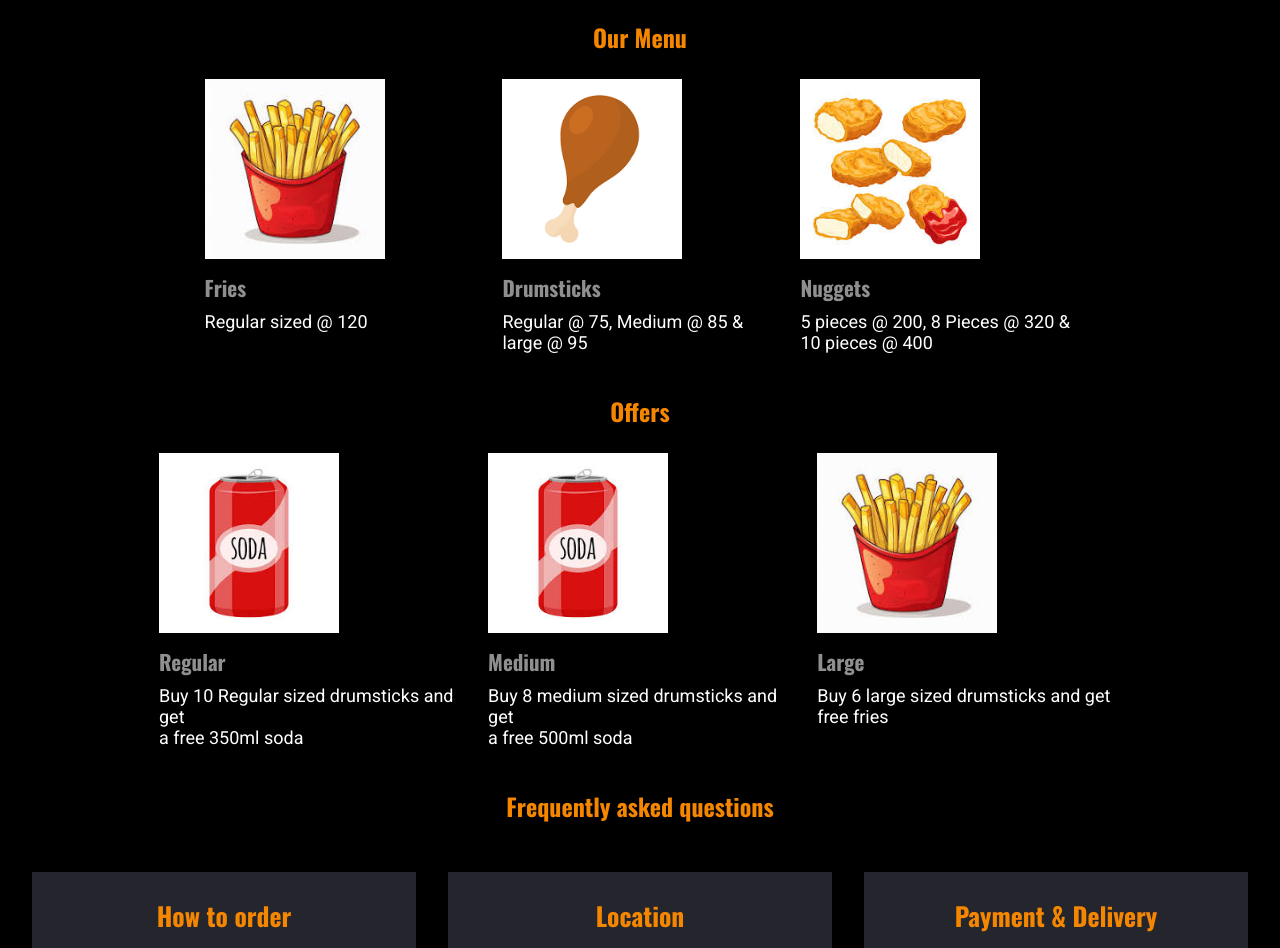
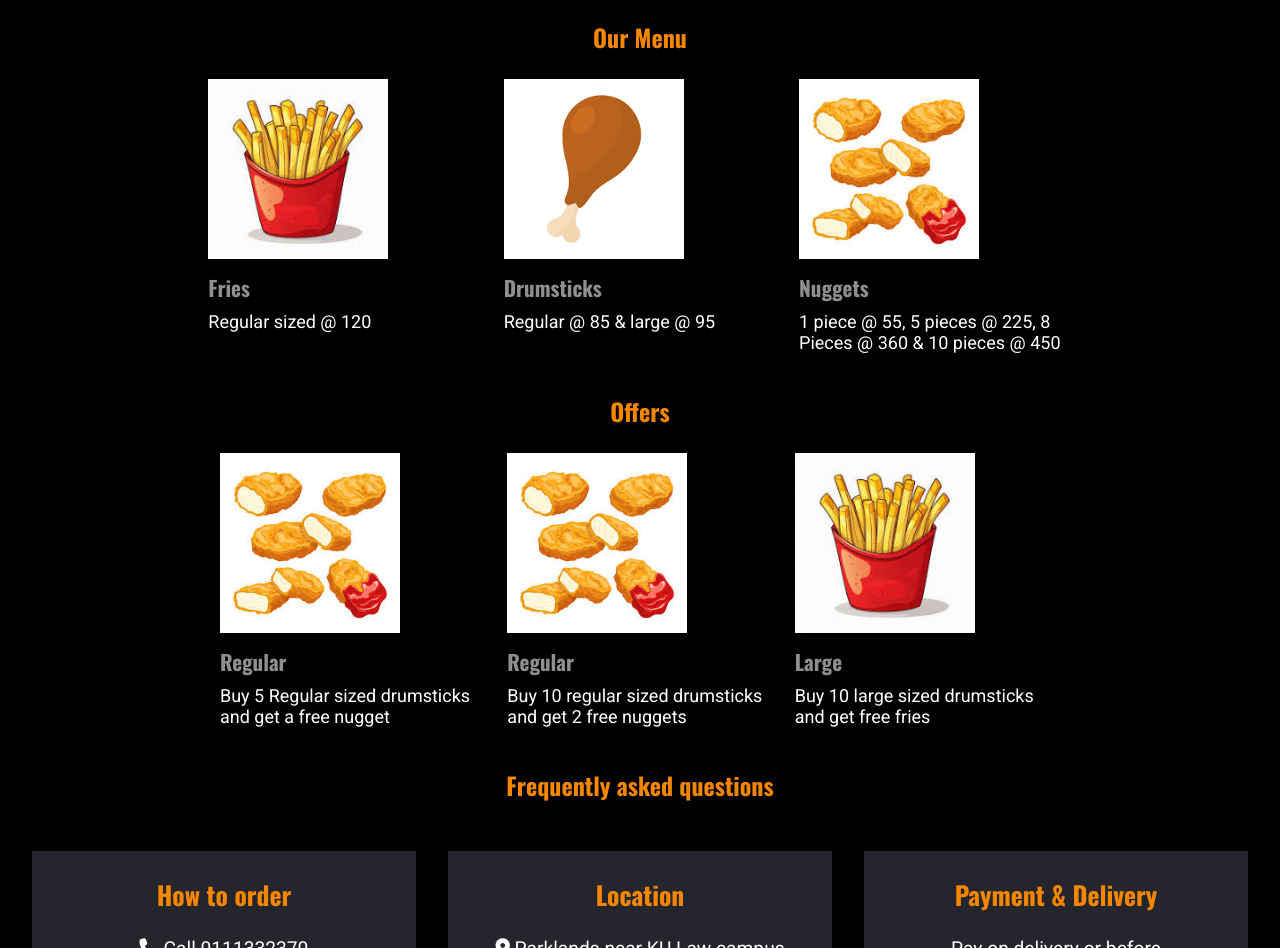
Before and after one commit to BMuchanga/Bests-s-Gourmet-Chicken, a plain HTML site: page index.html in a window 1280 px wide. Shown: the part 437-1385 px from the top of the page. Drawn offline with nearby package versions, Linux system fonts and the light colour scheme.

Commit message:
Pricing and menu changes

```diff
--- a/index.html
+++ b/index.html
@@ -50,13 +50,13 @@
   <div class="options">
     <img src="images/drumsticks.png" height="180"  width="180">
     <h3>Drumsticks</h3>
-    <p>Regular @ 75, Medium @ 85 & large @ 95</p>
+    <p>Regular @ 85 & large @ 95</p>
   </div>
 
   <div class="options">
     <img src="images/nuggets.jpg" height="180"  width="180">
     <h3>Nuggets</h3>
-    <p>5 pieces @ 200, 8 Pieces @ 320 & 10 pieces @ 400</p>
+    <p>1 piece @ 55, 5 pieces @ 225, 8 Pieces @ 360 & 10 pieces @ 450</p>
   </div>
 
   </div>
@@ -66,21 +66,21 @@
   <div class="servings">
 
   <div class="options">
-    <img src="images/soda.png" height="180" width="180">
+    <img src="images/nuggets.jpg" height="180" width="180">
     <h3>Regular</h3>
-    <p>Buy 10 Regular sized drumsticks and get <br> a free 350ml soda</p>
+    <p>Buy 5 Regular sized drumsticks <br> and  get a free nugget</p>
   </div>
 
   <div class="options">
-    <img src="images/soda.png" height="180"  width="180">
-    <h3>Medium</h3>
-    <p>Buy 8 medium sized drumsticks and get <br> a free 500ml soda</p>
+    <img src="images/nuggets.jpg" height="180"  width="180">
+    <h3>Regular</h3>
+    <p>Buy 10 regular sized drumsticks <br>  and  get 2 free nuggets</p>
   </div>
 
   <div class="options">
     <img src="images/fries.jpg" height="180"  width="180">
     <h3>Large</h3>
-    <p>Buy 6 large sized drumsticks and get free fries</p>
+    <p>Buy 10 large sized drumsticks and get free fries</p>
   </div>
 
   </div>
```
